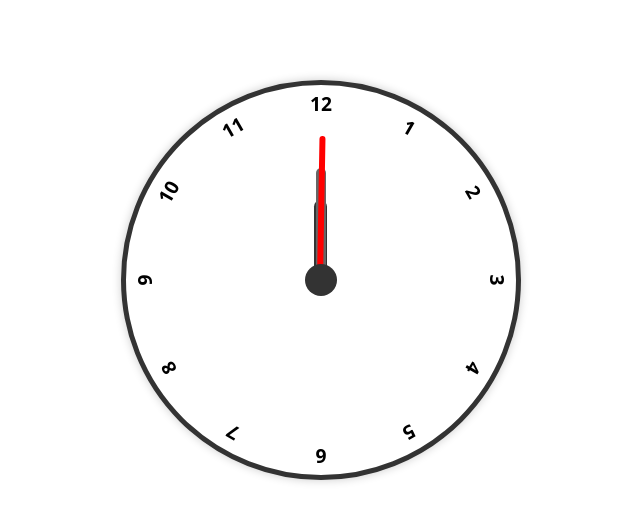
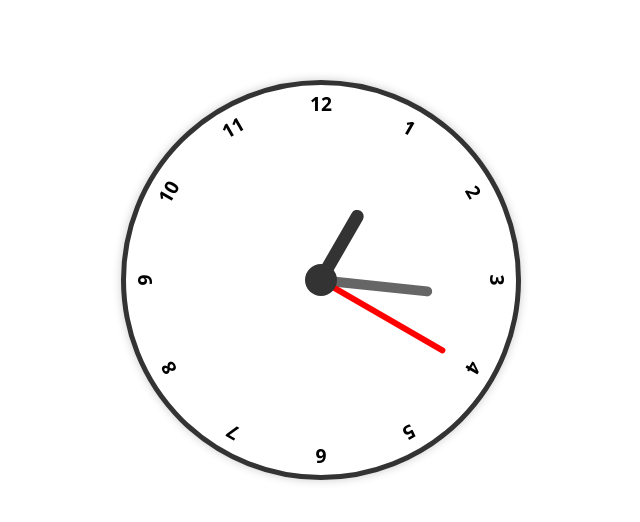
Before and after one commit to Davitoreti/digital-clock, a plain HTML site: page index.html in a window 1280 px wide. Shown: the part 190-712 px from the top of the page, without its empty margins (319-959 px from the left). Drawn offline with nearby package versions, Linux system fonts and the light colour scheme.

Commit message:
Finished project

```diff
--- a/index.js
+++ b/index.js
@@ -1,36 +1,21 @@
-const hourPointer = document.getElementById('hour-hand');
-const minutePointer = document.getElementById('minute-hand');
-const secondPointer = document.getElementById('second-hand');
+function getTime() {
+    const date = new Date();
 
-const currentTime = new Date();
-const hourCurrent = currentTime.getHours();
-const minuteCurrent = currentTime.getMinutes();
-const secondCurrent = currentTime.getSeconds();
+    return {
+        hours: date.getHours(),
+        minutes: date.getMinutes(),
+        seconds: date.getSeconds(),
+    };
+}
 
-let second = 0;
-let minute = 0;
-let hour = 0;
+setInterval(() => {
 
-const timeNow = setInterval(() => {
+    const time = getTime();
+    const seconds = time.seconds;
+    const minutes = time.minutes;
+    const hours = time.hours;
 
-    do {
-        secondPointer.classList.add('move');
-
-    second++;
-
-
-    } while (second <= 60);
-
-
-    if(second === 60){
-        second = 0;
-        minute++
-    }
-
-    if(minute === 60){
-        minute = 0;
-        hour++
-    }
-
-
+    document.getElementById('second-hand').style.transform = `rotate(${seconds * 6}deg)`;
+    document.getElementById('minute-hand').style.transform = `rotate(${minutes * 6}deg)`;
+    document.getElementById('hour-hand').style.transform = `rotate(${hours * 30}deg)`;
 }, 1000)
--- a/style.css
+++ b/style.css
@@ -107,7 +107,3 @@
     border-radius: 50%;
     transform: translate(-50%, -50%);
 }
-
-.move{
-    transform: rotate(1deg);
-}
```
